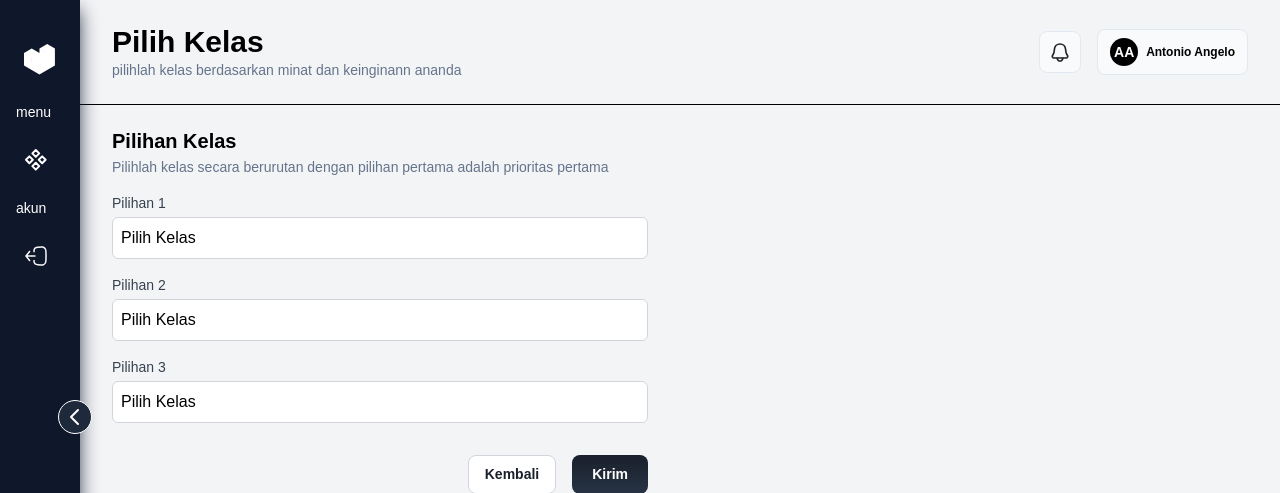
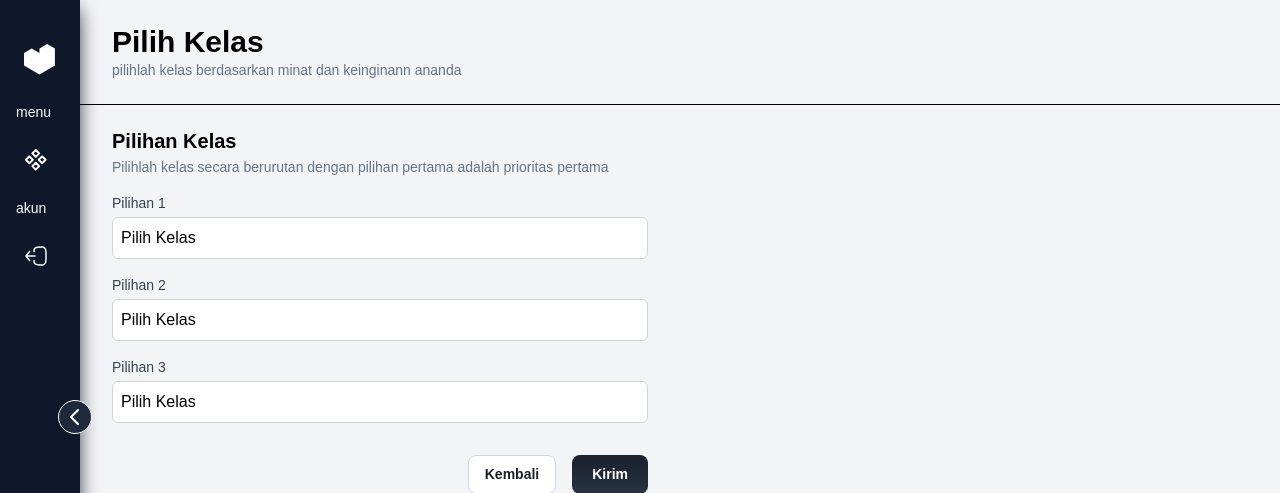
Before and after one commit to mat-te123/School-Class-System, a Laravel app: page /siswa/pilih-kelas in a window 1280 px wide. Shown: the top 493 px of the page. Run offline with Laravel 12, Linux system fonts and the light colour scheme; the visitor is signed in with stand-in values (Sample User, id 1); data comes from the database, SQL or seed files in the repository; data that the repository does not hold is empty; style sheets or scripts are compiled from the project's sources; parts of the project's set-up code (start-up, migrations or seed data) failed here and were passed over; some libraries are stand-ins or nearby versions.

Commit message:
removing : removing user name card on header

```diff
--- a/resources/views/siswa/pilih-kelas/index.blade.php
+++ b/resources/views/siswa/pilih-kelas/index.blade.php
@@ -10,27 +10,6 @@
                 </span>
             </div>
 
-            <div class="flex flex-row items-center gap-4">
-                <div
-                    class="p-2 border border-slate-200 rounded-lg bg-slate-50 hover:bg-slate-200 transition-all duration-300 ease-in-out cursor-pointer">
-                    <img src="{{ asset('Icon/Bell_light.svg') }}" alt="notification icon" class="w-6 h-6" />
-                </div>
-                {{-- Dummy Data --}}
-                @php
-                    $dummyName = 'Antonio Angelo';
-                    $initials = collect(explode(' ', $dummyName))
-                        ->map(fn($word) => strtoupper(substr($word, 0, 1)))
-                        ->join('');
-                @endphp
-                <div
-                    class="flex flex-row items-center gap-2 px-3 py-2 border border-slate-200 rounded-lg bg-slate-50 hover:bg-slate-200 transition-all duration-300 ease-in-out cursor-pointer">
-                    <div
-                        class="p-1 w-7 h-7 rounded-full bg-black text-white flex items-center justify-center font-bold text-sm leading-4">
-                        {{ $initials }}
-                    </div>
-                    <span class="text-xs leading-4 font-semibold">{{ $dummyName }}</span>
-                </div>
-            </div>
         </div>
         <div class="flex flex-col gap-4 py-6 px-8 w-1/2">
             <div class="flex flex-row justify-between items-baseline">
```
